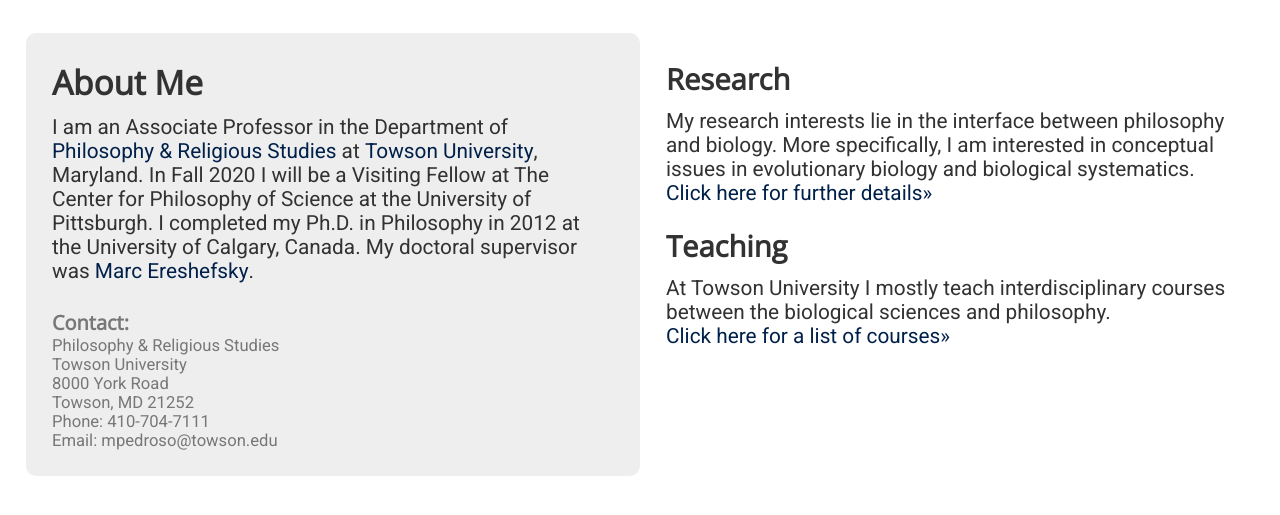
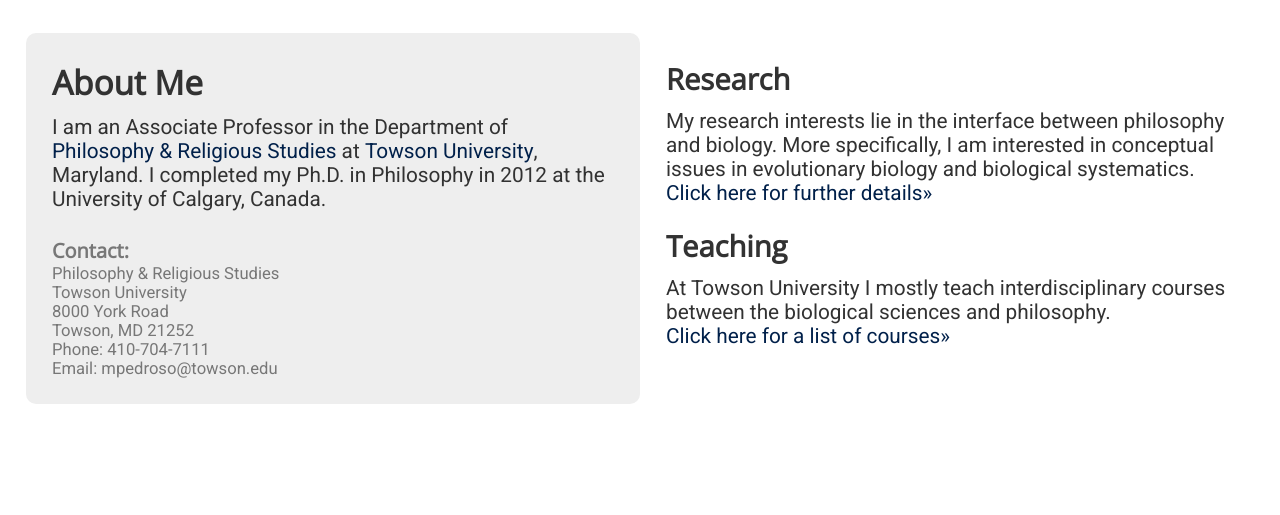
Before and after one commit to makp/website, a Flask app: page / in a window 1280 px wide. Shown: the part 67-582 px from the top of the page. Run offline with Flask 2, Linux system fonts and the light colour scheme.

Commit message:
Shorten par

```diff
--- a/templates/index.html
+++ b/templates/index.html
@@ -5,8 +5,7 @@
   <div class="col c2 gbox">
     <h2>About Me</h2>
     <p>
-      I am an Associate Professor in the
-      Department of <a href="http://www.towson.edu/philosophy/">Philosophy &amp; Religious Studies </a> at <a href="http://www.towson.edu/">Towson University</a>, Maryland. In Fall 2020 I will be a Visiting Fellow at The Center for Philosophy of Science at the University of Pittsburgh. I completed my Ph.D. in Philosophy in 2012 at the University of Calgary, Canada. My doctoral supervisor was <a href="http://people.ucalgary.ca/~ereshefs/">Marc Ereshefsky</a>.
+      I am an Associate Professor in the Department of <a href="http://www.towson.edu/philosophy/">Philosophy &amp; Religious Studies </a> at <a href="http://www.towson.edu/">Towson University</a>, Maryland. I completed my Ph.D. in Philosophy in 2012 at the University of Calgary, Canada.</a>
     </p>
     <div class="note">
       <h4>Contact:</h4>
```
